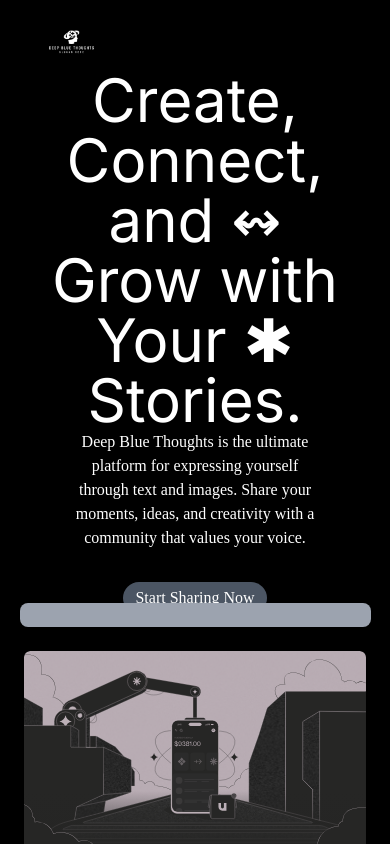
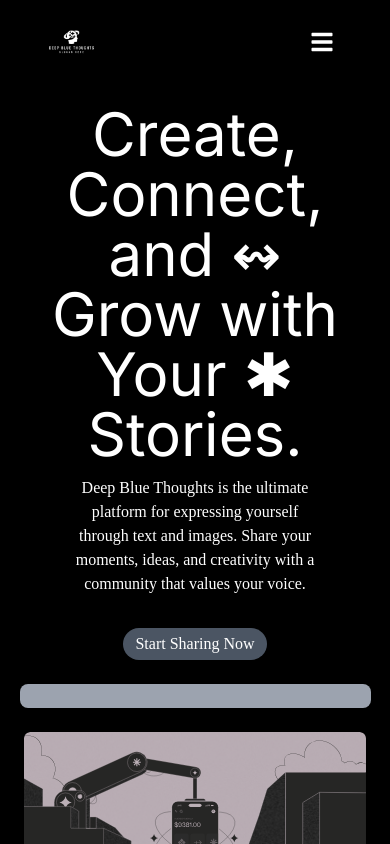
Before and after one commit to Kaifkhan001/Full-stack-attempt, a Next.js app: page / in a window 390 px wide. Shown: the top 844 px of the page. Built offline with nearby package versions, Linux system fonts and the light colour scheme.

Commit message:
add some responsiveness

```diff
--- a/app/login/page.jsx
+++ b/app/login/page.jsx
@@ -3,9 +3,9 @@
 
 const page = () => {
   return (
-    <div className='w-full min-h-screen bg-black text-white flex  items-center justify-center'>
-      <div className="login w-[85%] min-h-[90%]  bg-gray-700 rounded-xl flex flex-col items-center justify-center">
-           <div className='w-full h-1/2 flex flex-col pt-12 items-center justify-center'>
+    <div className='w-full min-h-screen bg-black text-white flex   items-center justify-center'>
+      <div className="login w-[85%] min-h-[90%]  bg-gray-700 rounded-xl sm:flex-row my-12 flex flex-col items-center justify-center">
+           <div className='w-full h-1/2 sm:w-1/2  flex flex-col pt-12 items-center justify-center'>
             <span className='font-semibold text-xl my-2'>LOGIN</span>
             <p className='text-sm pb-2'>Log-in to Make Magic Here</p>
             <form action="" className='flex items-center justify-center flex-col'>
@@ -19,7 +19,7 @@
               src={'/images/google.png'}
               width={'40'}
               height={'40'}
-              className='w-[7vw] h-[3vh]'
+              className='w-[7vw] h-[3vh] sm:w-[4vw] sm:h-[6vh]'
               />
               <span><span className='font-bold'>Login</span> with google</span>
             </button>
@@ -28,10 +28,15 @@
               src={'/images/facebook.png'}
               width={'40'}
               height={'40'}
-              className='w-[7vw] h-[3vh]'
+              className='w-[7vw] h-[3vh] sm:w-[4vw] sm:h-[7vh]'
               />
               <span><span className='font-bold'>Login</span> with facebook</span>
             </button>
+           </div>
+           <div className='sm:w-1/2 h-full bg-gray-700  flex items-center justify-center '>
+               <div className='w-1/2 h-1/2 bg-gray-800 '>
+                    <img src="/images/man.png" alt="" className='pt-10 w-' />
+               </div>
            </div>
       </div>
     </div>
--- a/app/page.js
+++ b/app/page.js
@@ -74,27 +74,27 @@
 
 
 
-          <div className="gap-5 hidden sm:flex ">
-            <Link href={'/login'} className="px-3 py-3 border-none rounded-3xl font-semibold hover:bg-gray-700 ">
+          <div className="gap-5 flex ">
+            <Link href={'/login'} className="px-3 hidden sm:flex py-3 border-none rounded-3xl font-semibold hover:bg-gray-700 ">
               Log-In
             </Link>
-            <Link href={'/register'} className="px-3 py-3 border-none rounded-3xl font-semibold bg-white text-black hover:bg-gray-400">
+            <Link href={'/register'} className="px-3 hidden sm:flex py-3 border-none rounded-3xl font-semibold bg-white text-black hover:bg-gray-400">
               ↠ Let &apos;s Connect
             </Link>
             <div className="block ">
-            <button onClick={handleMenuClick} className="p-2">
+            <button onClick={handleMenuClick} className="p-2 flex">
               <FaBars size={24} />
             </button>
           </div>
           </div>
         </nav>
-        <section className="w-full h-[60vh] flex flex-col items-center justify-center sm:flex-row p-4 mt-1">
+        <section className="w-full min-h-[60vh] flex flex-col items-center justify-center sm:flex-row p-4 mt-1">
           <h1 className=" h-full text-6xl text-center px-8">
             Create, Connect, and <span>&#8621;</span> Grow with Your{" "}
             <span>&#10033;</span> Stories.
           </h1>
           <div className="w-2/3 font-[wilf] flex sm:flex-col sm:h-full flex-col gap-8 items-center   justify-between  sm:items-start sm:justify-between">
-            <p className="text-center sm:text-start">
+            <p className="text-center sm:text-start mt-3">
               Deep Blue Thoughts is the ultimate platform for expressing
               yourself through text and images. Share your moments, ideas, and
               creativity with a community that values your voice.
--- a/next.config.mjs
+++ b/next.config.mjs
@@ -1,4 +1,15 @@
 /** @type {import('next').NextConfig} */
-const nextConfig = {};
+const nextConfig = {
+    exportPathMap: async function (defaultPathMap) {
+        return {
+          '/': { page: '/' },
+          '/about-us': { page: '/about-us' },
+          '/contact-us': { page: '/contact-us' },
+          // Add other pages here
+        };
+      },
+};
+
+
 
 export default nextConfig;
--- a/package.json
+++ b/package.json
@@ -6,7 +6,8 @@
     "dev": "next dev",
     "build": "next build",
     "start": "next start",
-    "lint": "next lint"
+    "lint": "next lint",
+    "export": "next export"
   },
   "dependencies": {
     "axios": "^1.7.7",
```
Also changed, not shown: public/images/man.png (added), 1 other file (tests, documents, lock files or other folders).
